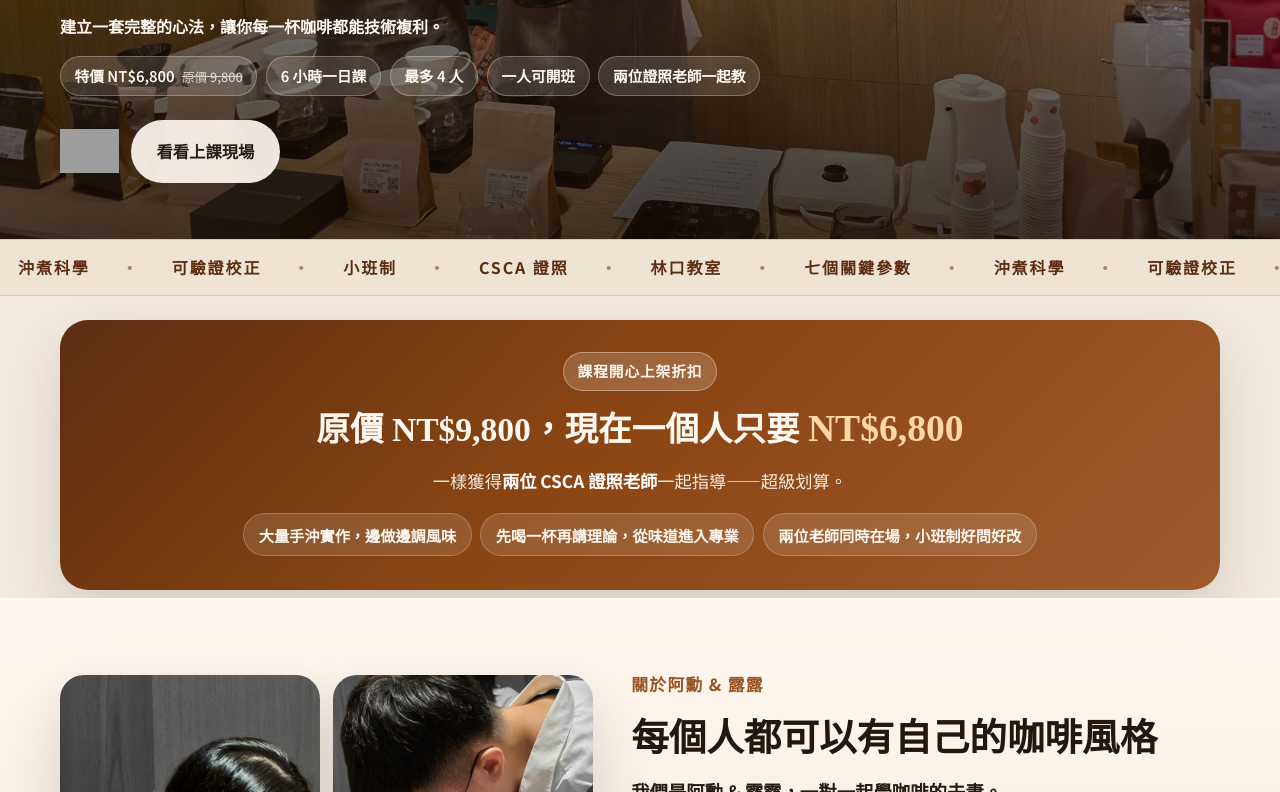
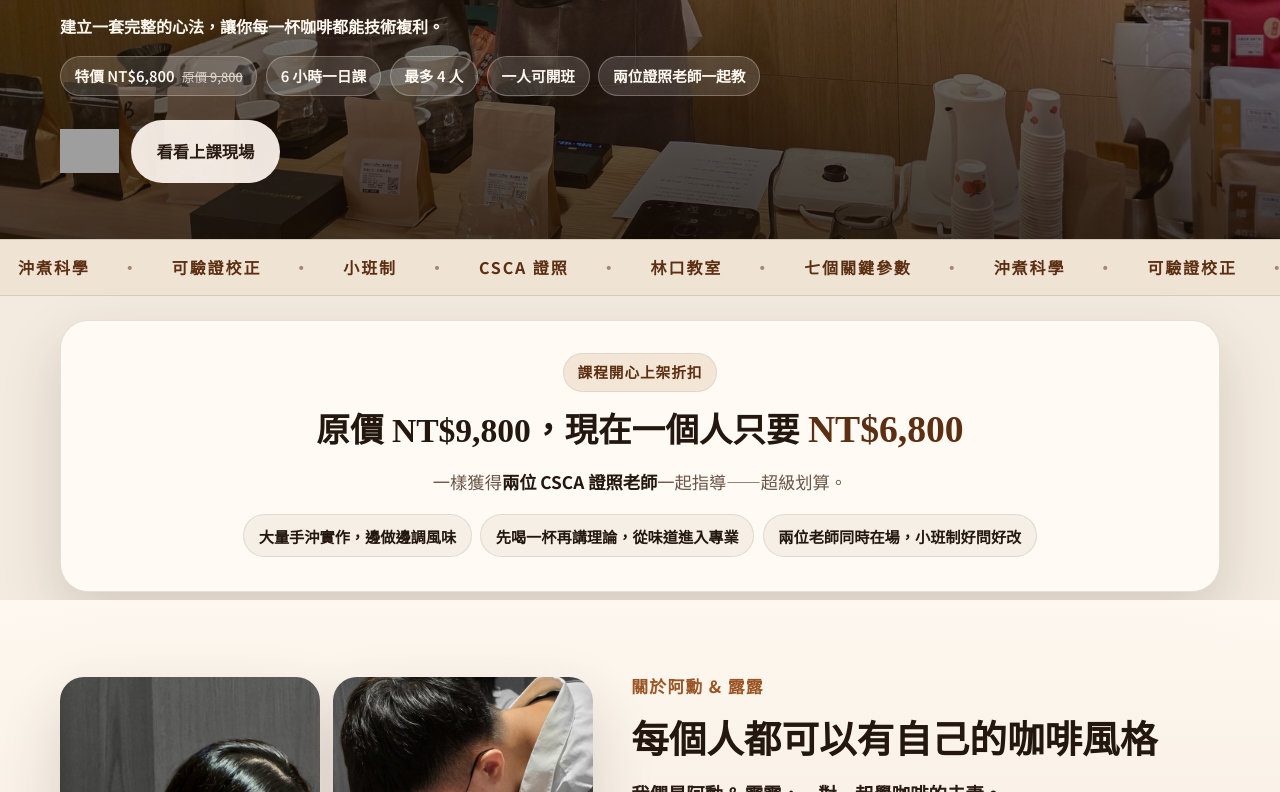
Before and after one commit to tsglee/coffee-beginner-course, a plain HTML site: page index.html in a window 1280 px wide. Shown: the part 564-1356 px from the top of the page. Drawn offline with Linux system fonts and the light colour scheme; grey boxes are pictures that could not be loaded.

Commit message:
Soften the discount banner so it matches the page
Replace the dark brown promo block with the same cream surface as the rest of the site.

```diff
--- a/styles.css
+++ b/styles.css
@@ -282,8 +282,9 @@ h2 { margin: 0 0 .75rem; font-family: var(--serif); font-size: clamp(1.7rem, 3.2
   padding: 1.5rem 0 0.5rem;
 }
 .promo-inner {
-  background: linear-gradient(135deg, #5c2e12 0%, #8b4513 45%, #a05a2c 100%);
-  color: #fff8f0;
+  background: #fffaf4;
+  color: #24170f;
+  border: 1px solid rgba(42, 28, 20, 0.12);
   border-radius: 28px;
   padding: 2rem 1.6rem 2.1rem;
   box-shadow: var(--shadow);
@@ -294,29 +295,30 @@ h2 { margin: 0 0 .75rem; font-family: var(--serif); font-size: clamp(1.7rem, 3.2
   margin: 0 0 0.75rem;
   padding: 0.35rem 0.85rem;
   border-radius: 999px;
-  background: rgba(255, 248, 240, 0.18);
-  border: 1px solid rgba(255, 248, 240, 0.35);
+  background: #f3e6d6;
+  border: 1px solid rgba(42, 28, 20, 0.08);
+  color: #5c2e12;
   font-weight: 800;
   letter-spacing: 0.06em;
   font-size: 0.92rem;
 }
 .promo-inner h2 {
   margin: 0 0 0.75rem;
-  color: #fff8f0;
+  color: #24170f;
   font-size: clamp(1.45rem, 3.2vw, 2.1rem);
   line-height: 1.35;
 }
 .promo-inner h2 em {
   font-style: normal;
-  color: #ffd7a8;
+  color: #5c2e12;
   font-size: 1.12em;
 }
 .promo-lead {
   margin: 0 0 1.1rem;
-  color: rgba(255, 248, 240, 0.92);
+  color: #6b5648;
   font-size: 1.08rem;
 }
-.promo-lead strong { color: #fff; }
+.promo-lead strong { color: #24170f; }
 .promo-points {
   list-style: none;
   margin: 0;
@@ -327,8 +329,9 @@ h2 { margin: 0 0 .75rem; font-family: var(--serif); font-size: clamp(1.7rem, 3.2
   justify-content: center;
 }
 .promo-points li {
-  background: rgba(255, 248, 240, 0.12);
-  border: 1px solid rgba(255, 248, 240, 0.22);
+  background: #f6efe6;
+  border: 1px solid rgba(42, 28, 20, 0.1);
+  color: #24170f;
   border-radius: 999px;
   padding: 0.45rem 0.9rem;
   font-weight: 600;
```
